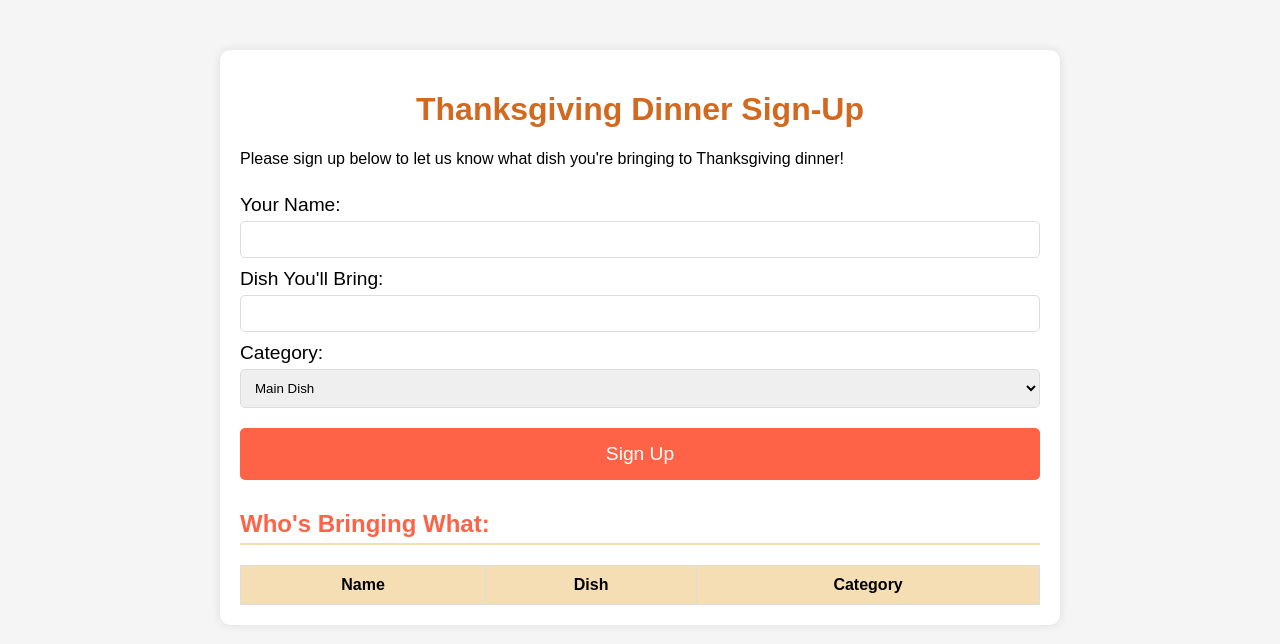
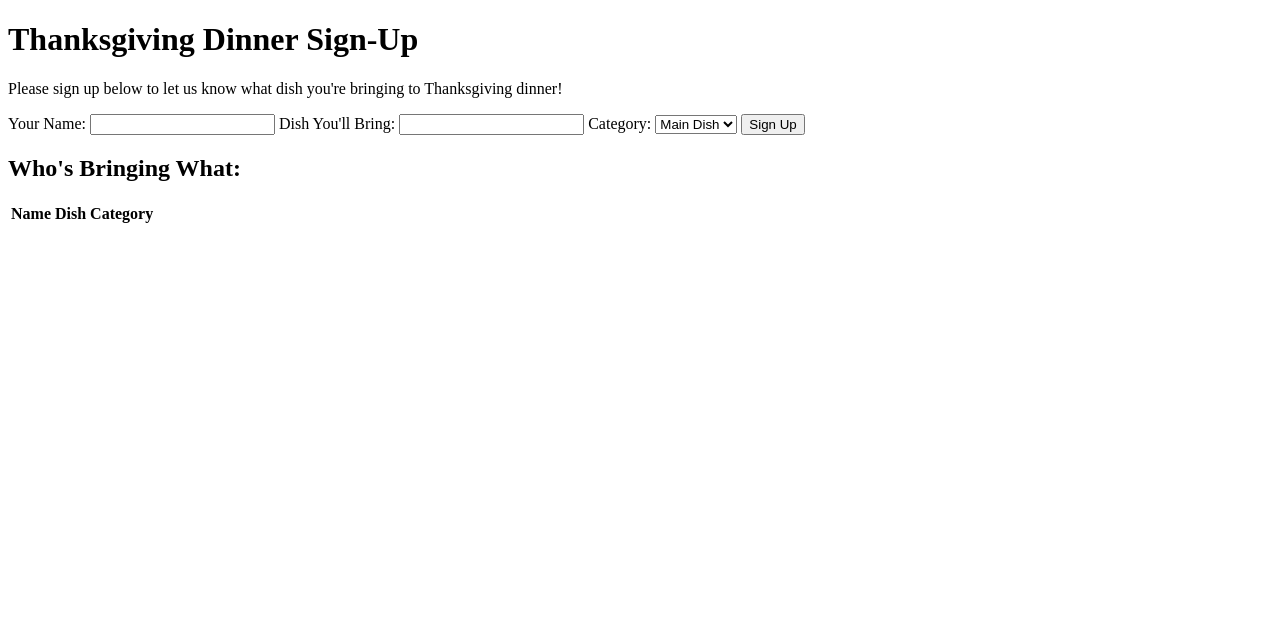
Before and after one commit to IanHyman/THANKSGIVING_2024, a plain HTML site: page index.html in a window 1280 px wide. Drawn offline with Linux system fonts and the light colour scheme; no server answers.

Commit message:
Update index.html

```diff
--- a/index.html
+++ b/index.html
@@ -5,75 +5,7 @@
     <meta name="viewport" content="width=device-width, initial-scale=1.0">
     <title>Thanksgiving Dinner Sign-Up</title>
     <style>
-        body {
-            font-family: Arial, sans-serif;
-            background-color: #f5f5f5;
-            margin: 0;
-            padding: 0;
-        }
-        .container {
-            max-width: 800px;
-            margin: 50px auto;
-            background-color: white;
-            border-radius: 10px;
-            box-shadow: 0 0 10px rgba(0, 0, 0, 0.1);
-            padding: 20px;
-        }
-        h1 {
-            text-align: center;
-            color: #d2691e;
-        }
-        h2 {
-            color: #ff6347;
-            border-bottom: 2px solid #f5deb3;
-            padding-bottom: 5px;
-        }
-        form {
-            display: flex;
-            flex-direction: column;
-        }
-        label {
-            margin-top: 10px;
-            font-size: 1.2em;
-        }
-        input, select {
-            padding: 10px;
-            margin-top: 5px;
-            border-radius: 5px;
-            border: 1px solid #ddd;
-        }
-        button {
-            background-color: #ff6347;
-            color: white;
-            padding: 15px;
-            margin-top: 20px;
-            border: none;
-            border-radius: 5px;
-            cursor: pointer;
-            font-size: 1.2em;
-        }
-        button:hover {
-            background-color: #d2691e;
-        }
-        .sign-up-list {
-            margin-top: 30px;
-        }
-        table {
-            width: 100%;
-            border-collapse: collapse;
-            margin-top: 20px;
-        }
-        table, th, td {
-            border: 1px solid #ddd;
-        }
-        th, td {
-            padding: 10px;
-            text-align: center;
-        }
-        th {
-            background-color: #f5deb3;
-            color: black;
-        }
+        /* Your existing styles */
     </style>
 </head>
 <body>
@@ -117,11 +49,9 @@
     </div>
 
     <script type="module">
-      // Import the functions you need from the SDKs you need
       import { initializeApp } from "https://www.gstatic.com/firebasejs/10.13.2/firebase-app.js";
       import { getFirestore, collection, addDoc, getDocs } from "https://www.gstatic.com/firebasejs/10.13.2/firebase-firestore.js";
 
-      // Your web app's Firebase configuration
       const firebaseConfig = {
           apiKey: "AIzaSyCWNypv1n3oMNRJ6Q21JaQgtausRTWZVkw",
           authDomain: "thanksgiving-signup.firebaseapp.com",
@@ -132,13 +62,55 @@
           measurementId: "G-2SDT3MH44P"
       };
 
-      // Initialize Firebase
       const app = initializeApp(firebaseConfig);
       const db = getFirestore(app);
 
-      // Function to load existing sign-ups
       async function loadSignUps() {
           const querySnapshot = await getDocs(collection(db, "signups"));
           querySnapshot.forEach((doc) => {
               const signup = doc.data();
-              addRo
+              addRowToTable(signup.name, signup.dish, signup.category);
+          });
+      }
+
+      async function addSignUp() {
+          const name = document.getElementById('name').value;
+          const dish = document.getElementById('dish').value;
+          const category = document.getElementById('category').value;
+
+          if (name && dish && category) {
+              await addDoc(collection(db, "signups"), {
+                  name: name,
+                  dish: dish,
+                  category: category
+              });
+              addRowToTable(name, dish, category);
+              document.getElementById('signupForm').reset();
+          } else {
+              alert('Please fill out all fields.');
+          }
+      }
+
+      function addRowToTable(name, dish, category) {
+          const table = document.getElementById('signupList');
+          const row = document.createElement('tr');
+
+          const nameCell = document.createElement('td');
+          nameCell.textContent = name;
+          row.appendChild(nameCell);
+
+          const dishCell = document.createElement('td');
+          dishCell.textContent = dish;
+          row.appendChild(dishCell);
+
+          const categoryCell = document.createElement('td');
+          categoryCell.textContent = category;
+          row.appendChild(categoryCell);
+
+          table.appendChild(row);
+      }
+
+      window.onload = loadSignUps;
+    </script>
+</body>
+</html>
```
